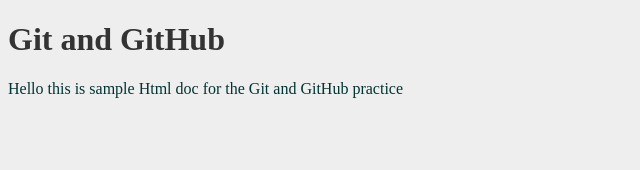
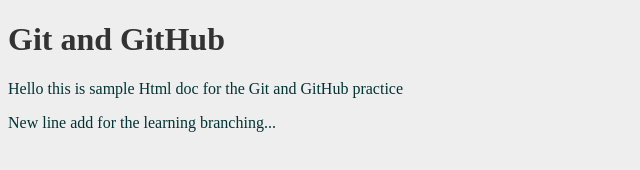
Before and after one commit to naaji-tech/sample-test, a plain HTML site: page Index.html in a window 1280 px wide. Shown: the whole page, without its empty margins (0-640 px from the left). Drawn offline with Linux system fonts and the light colour scheme.

Commit message:
maked a new change in the index.html file

```diff
--- a/Index.html
+++ b/Index.html
@@ -9,5 +9,6 @@
 <body>
     <h1>Git and GitHub</h1>
     <p>Hello this is sample Html doc for the Git and GitHub practice</p>
+    <p>New line add for the learning branching...</p>
 </body>
 </html>
```
